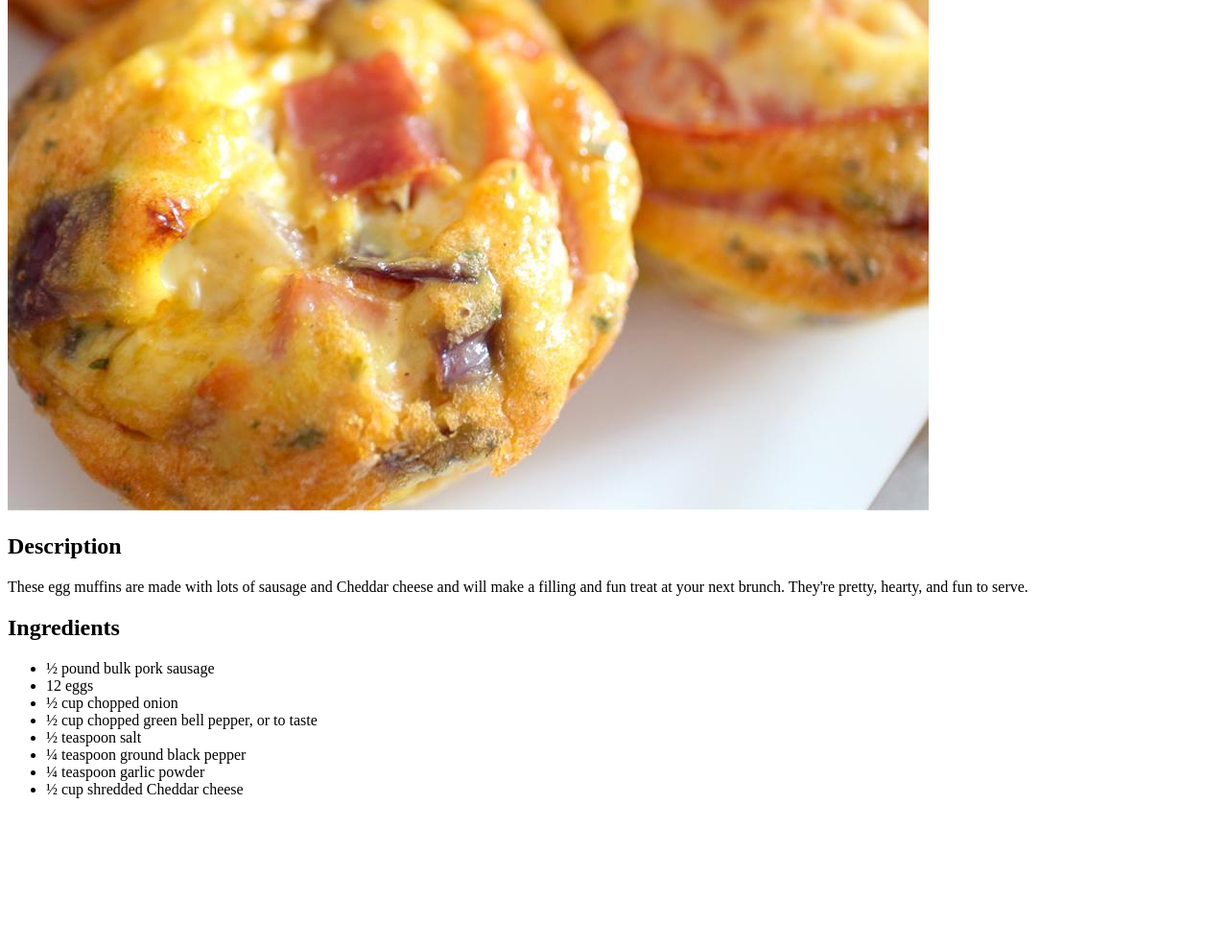
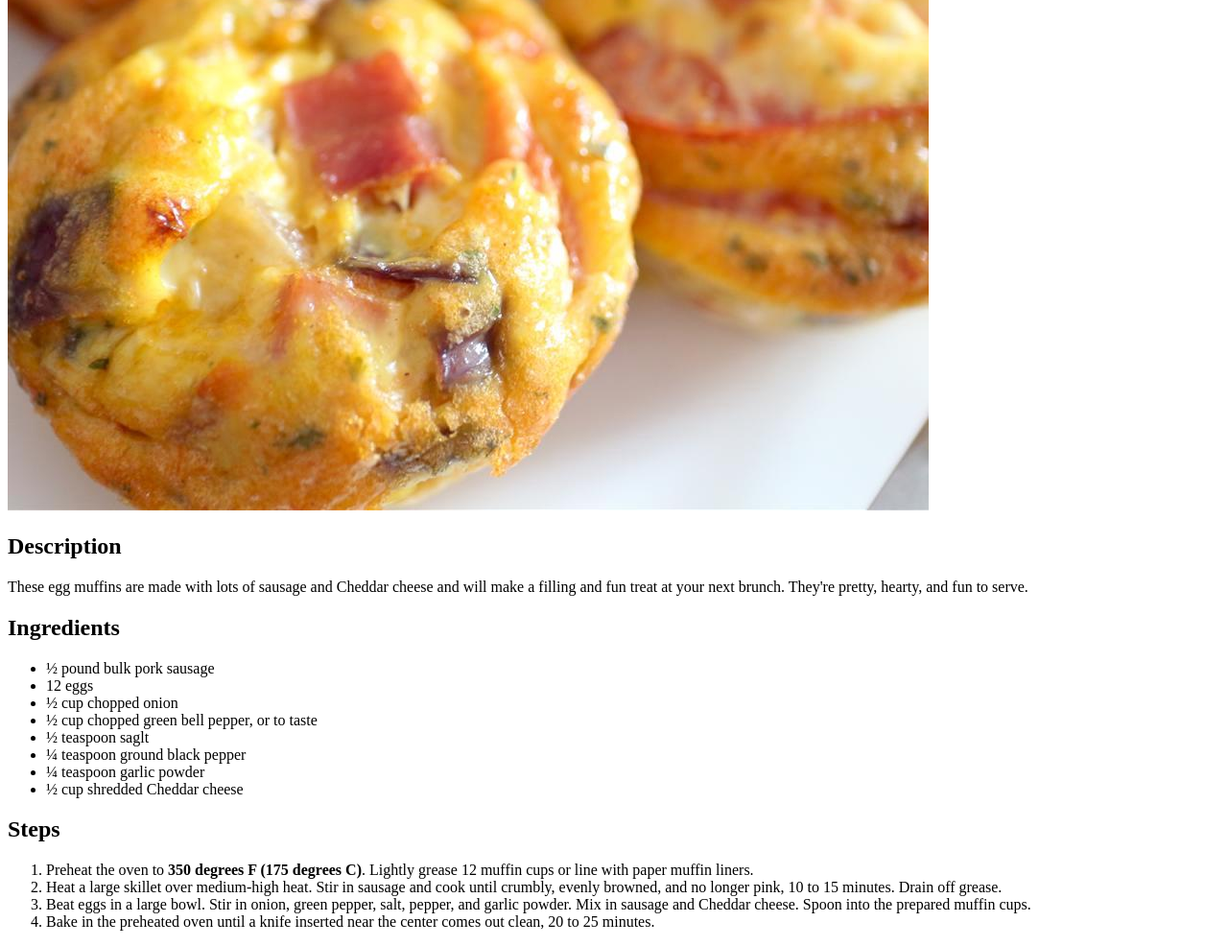
Before and after one commit to TevinCampbell91/odin-recipes, a plain HTML site: page recipes/eggbites.html in a window 1280 px wide. Shown: the part 508-1494 px from the top of the page at 96% size. Before the commit the page ends 1356 px from the top, so only its background shows below. Drawn offline with Linux system fonts and the light colour scheme.

Commit message:
Add steps list to eggbites.html

```diff
--- a/recipes/eggbites.html
+++ b/recipes/eggbites.html
@@ -15,11 +15,18 @@
             <li>12 eggs</li>
             <li>½ cup chopped onion</li>
             <li>½ cup chopped green bell pepper, or to taste</li>
-            <li>½ teaspoon salt</li>
+            <li>½ teaspoon saglt</li>
             <li>¼ teaspoon ground black pepper</li>
             <li>¼ teaspoon garlic powder</li>
             <li>½ cup shredded Cheddar cheese</li>
         </ul>
+        <h2>Steps</h2>
+        <ol>
+            <li>Preheat the oven to <strong>350 degrees F (175 degrees C)</strong>. Lightly grease 12 muffin cups or line with paper muffin liners.</li>
+            <li>Heat a large skillet over medium-high heat. Stir in sausage and cook until crumbly, evenly browned, and no longer pink, 10 to 15 minutes. Drain off grease.</li>
+            <li>Beat eggs in a large bowl. Stir in onion, green pepper, salt, pepper, and garlic powder. Mix in sausage and Cheddar cheese. Spoon into the prepared muffin cups.</li>
+            <li>Bake in the preheated oven until a knife inserted near the center comes out clean, 20 to 25 minutes.</li>
+        </ol>
 
 
 
```
